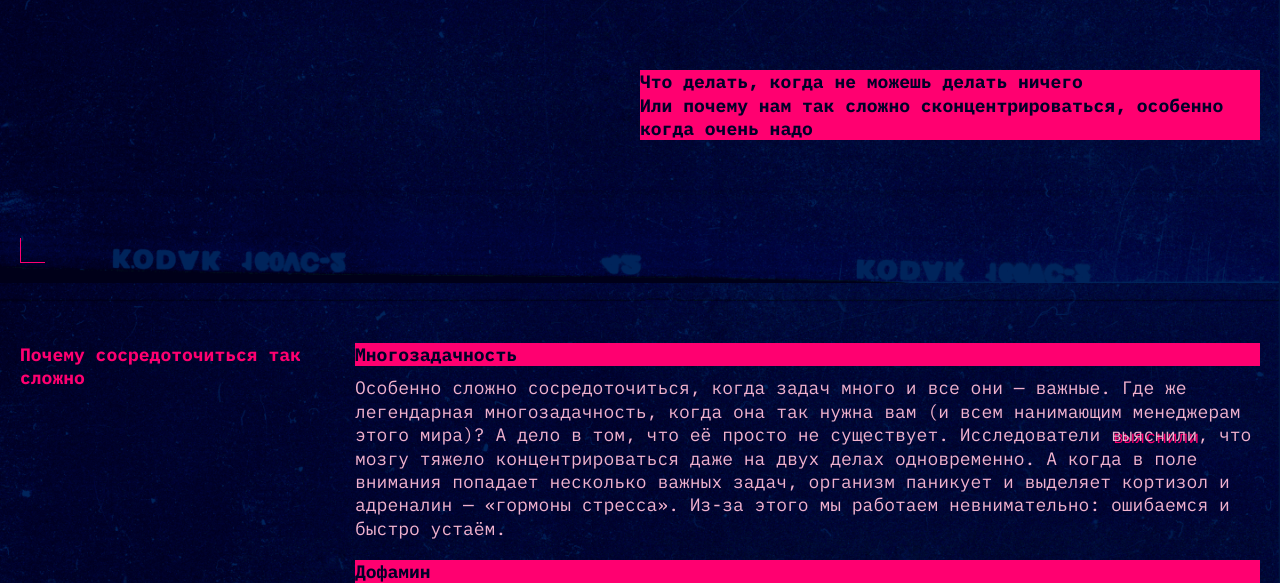
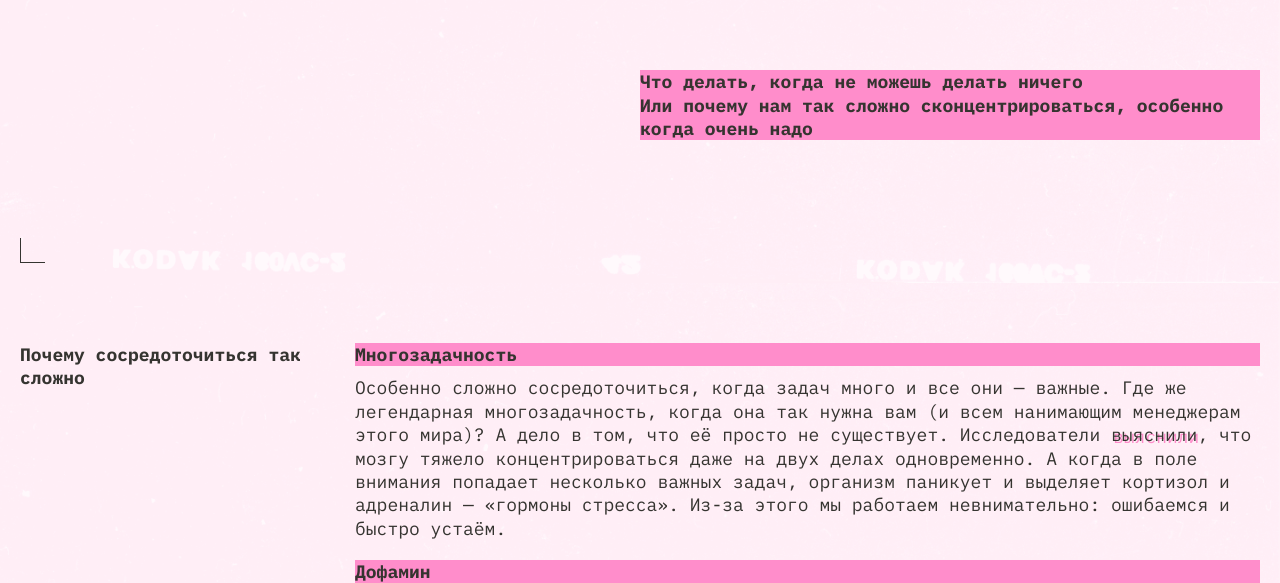
Before and after one commit to poopupo/slozhno-sosredotochitsya-ad, a plain HTML site: page index.html in a window 1280 px wide. Shown: the part 517-1100 px from the top of the page. Drawn offline with Linux system fonts and the light colour scheme.

Commit message:
Update light.css

```diff
--- a/styles/light.css
+++ b/styles/light.css
@@ -1,16 +1,29 @@
-/*
-  Специально для светлой темы при наличии класса.
-  Здесь окажутся стили, которые нужно переопределить принудительно,
-  переключая тему
-*/
-
 :root.theme-light {
-  /* сохраните этот селектор в приведённом виде.
-    Так стили написанные ниже будут иметь больший вес,
-    чем стили в медиазапросе предпочтений пользователя
-  */
+  --bg-color: #fff1f7;
+  --bg-image: url('../images/cover-image-light.png');
+  --text-color: #353430;
+  --accent-color: #ff8dcb;
+  --title-color: #ffc2e6;
+  --title-decor-text-color: #353430;
+  --section-title-color: #353430;
+  --decorated-zone-color: #353430;
+  --button-color: #353430;
+  --button-hover-border: rgb(50 49 45 / 0.4);
+  --rec-display: none;
 }
 
-.theme-light .page {
-  /* Вам также нужно будет написать ряд подобных селекторов */
+@media (prefers-color-scheme: light) {
+  :root {
+    --bg-color: #fff1f7;
+    --bg-image: url('../images/cover-image-light.png');
+    --text-color: #353430;
+    --accent-color: #ff8dcb;
+    --title-color: #ffc2e6;
+    --title-decor-text-color: #353430;
+    --section-title-color: #353430;
+    --decorated-zone-color: #353430;
+    --button-color: #353430;
+    --button-hover-border: rgb(50 49 45 / 0.4);
+    --rec-display: none;
+  }
 }
```
